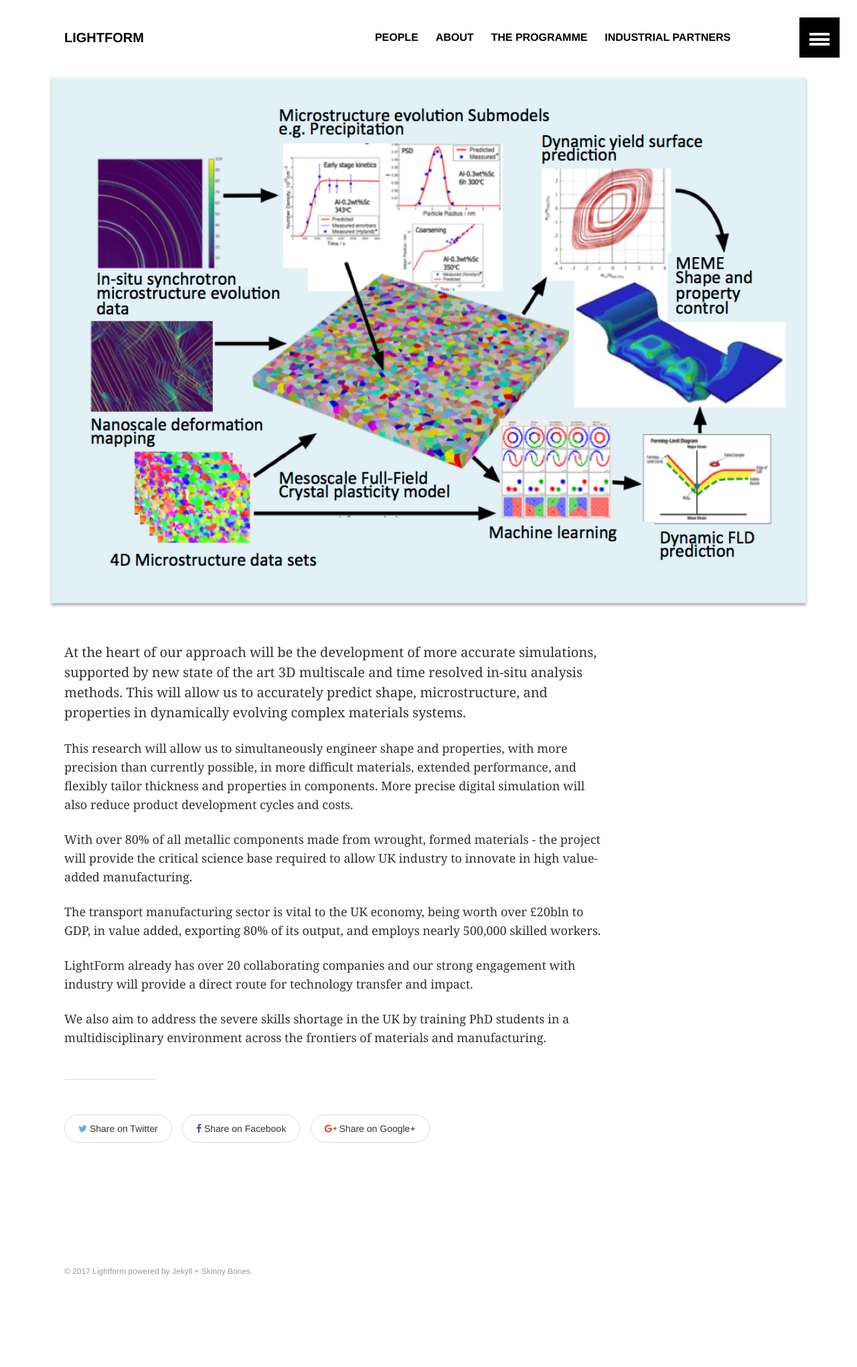
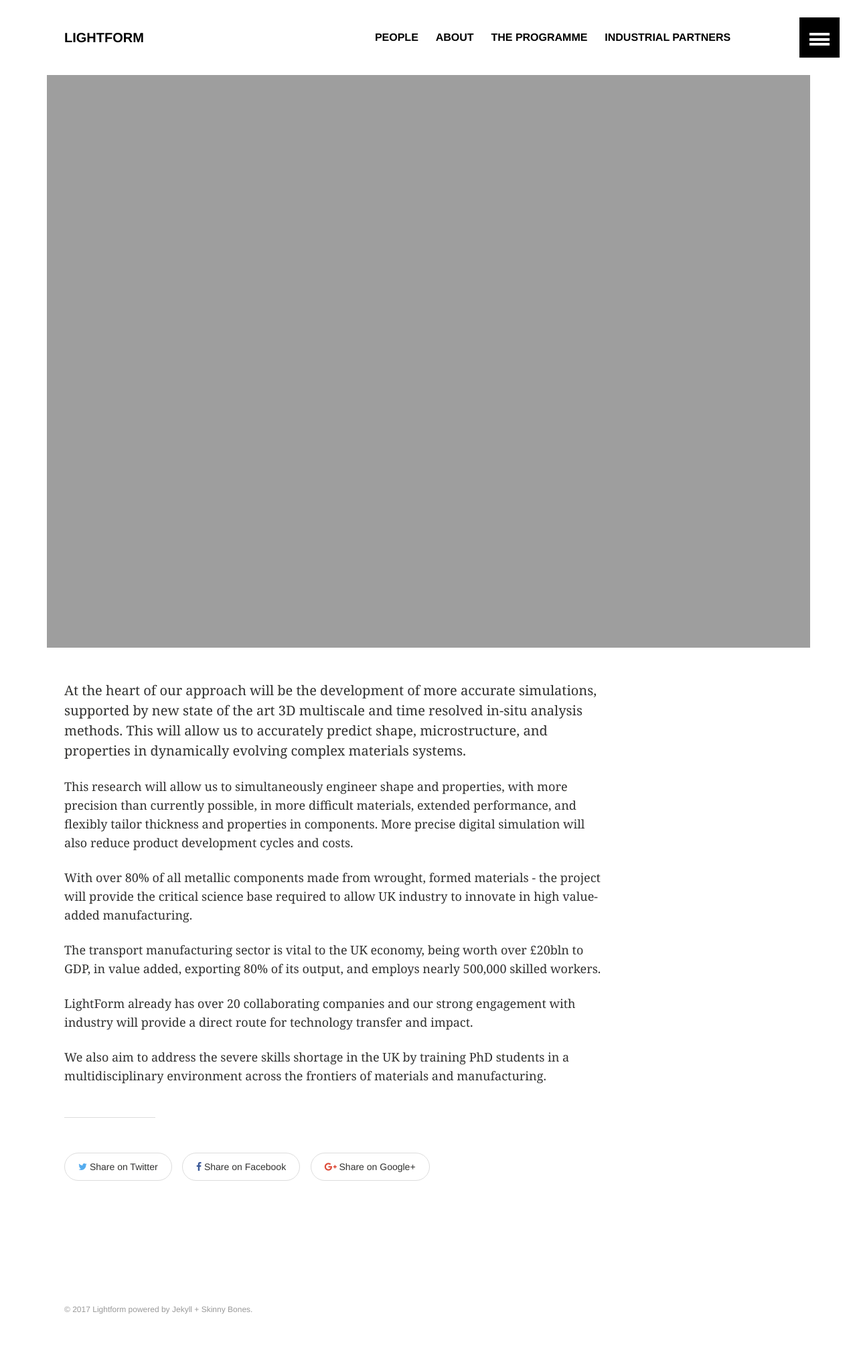
Before and after one commit to JQFonseca/lightform-site, a Jekyll site: the page built from _pages/about.md, in a window 1280 px wide. Shown: the whole page at 67% size. Built offline with Jekyll 4.4.1, drawn with Linux system fonts in a browser that asks for light colours; before the commit the page ends 1984 px from its top, so only the background shows below that.

Commit message:
Changed methodology and approach images@ @

```diff
--- a/_pages/about.md
+++ b/_pages/about.md
@@ -2,7 +2,7 @@
 layout: article
 permalink: /about/
 image:
-  feature: modelling_approach.png
+  feature: modelling_approach.jpg
 ---
 
 At the heart of our approach will be the development of more accurate simulations, supported by new state of the art 3D multiscale and time resolved in-situ analysis methods. This will allow us to accurately predict shape, microstructure, and properties in dynamically evolving complex materials systems.
```
Also changed, not shown: _pages/approach.md (+1 -1 lines), images/methodology.png (deleted), images/modelling_approach.png (deleted), 2 other files.
